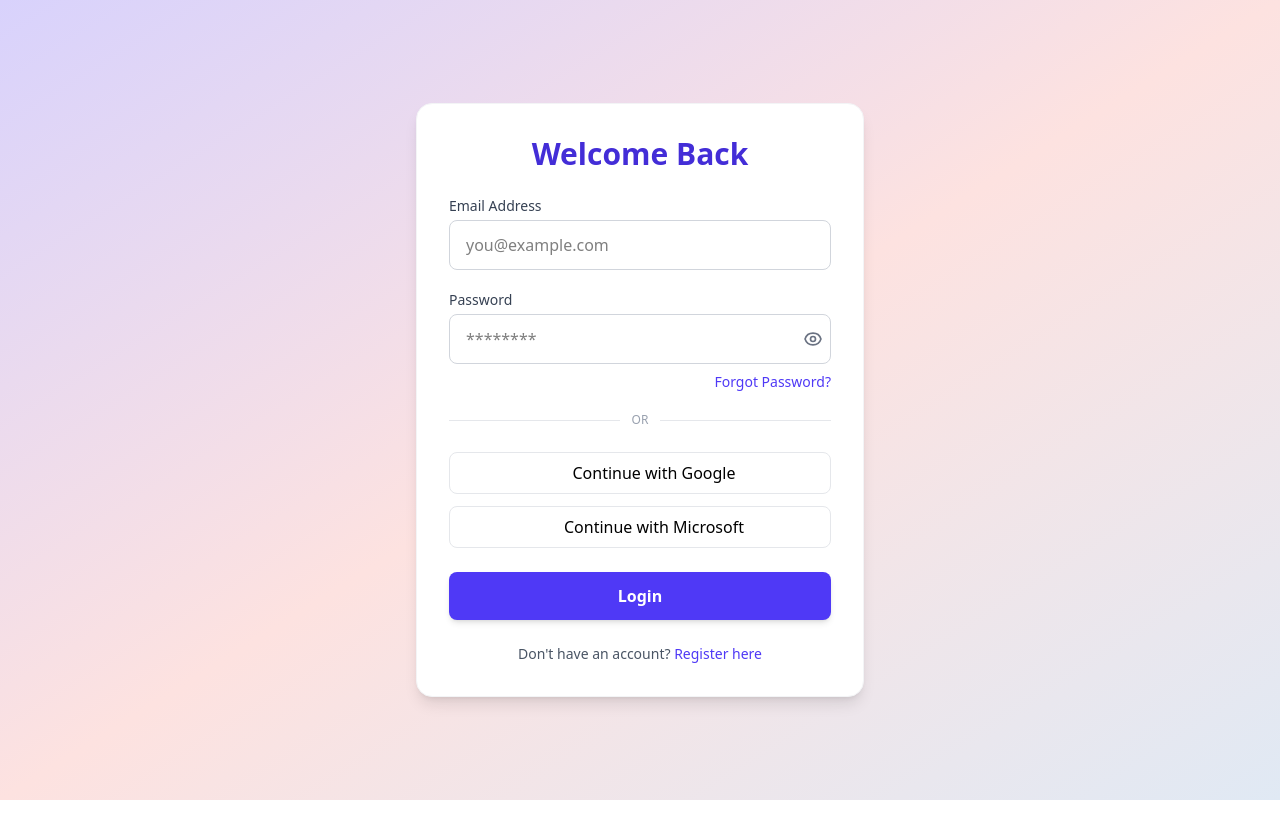
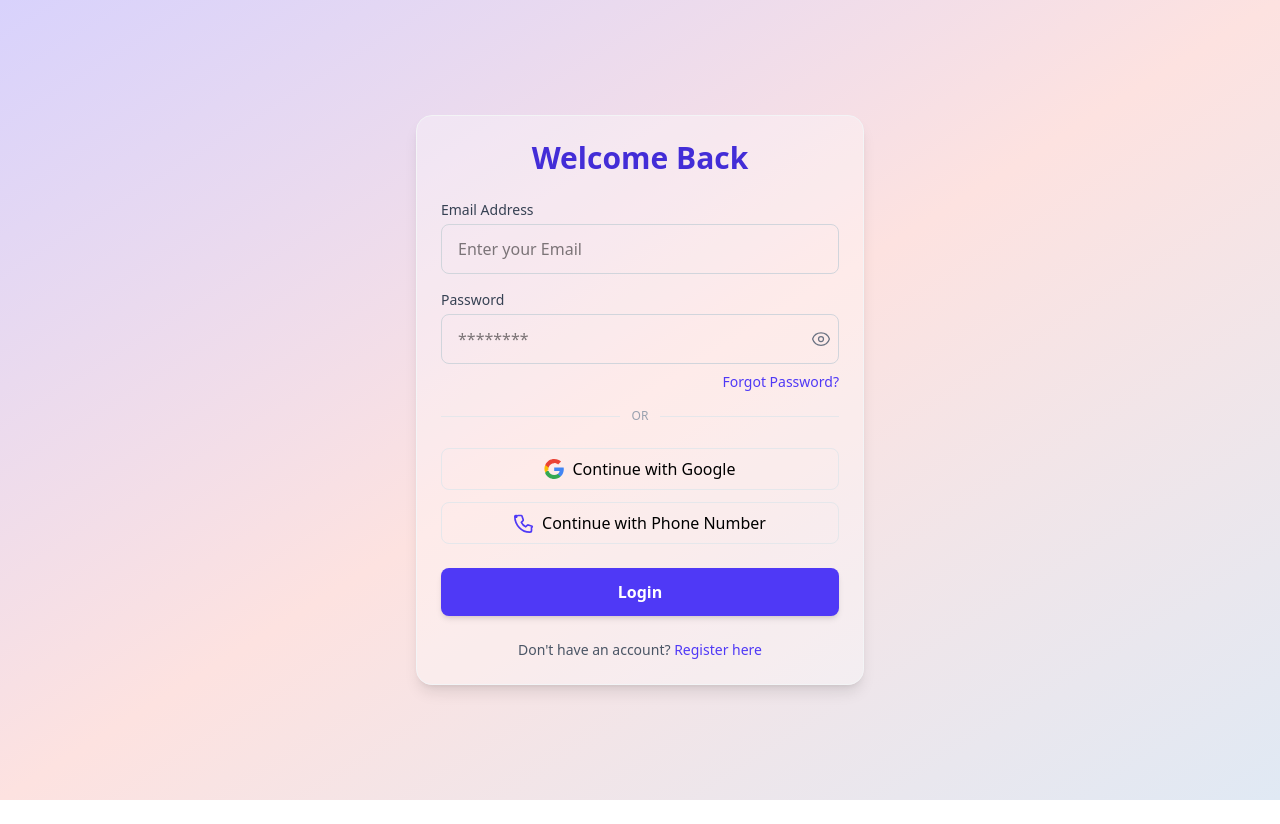
Before and after one commit to md-saad3704/hospital, a React (Vite) app: page /auth in a window 1280 px wide. Built offline with nearby package versions, Linux system fonts and the light colour scheme.

Commit message:
updated auth and landing page

```diff
--- a/package.json
+++ b/package.json
@@ -10,6 +10,7 @@
     "preview": "vite preview"
   },
   "dependencies": {
+    "@heroicons/react": "^2.2.0",
     "@tailwindcss/vite": "^4.1.11",
     "framer-motion": "^12.23.6",
     "react": "^19.1.0",
--- a/src/App.jsx
+++ b/src/App.jsx
@@ -11,7 +11,6 @@ import UserProfile from "./Profile.jsx";
 import "./index.css";
 // import EditProfilePage from "./EditProfile";
 
-// import Register from "./pages/Register";
 
 export default function App() {
   const location = useLocation();
@@ -21,11 +20,7 @@ export default function App() {
       <Routes location={location} key={location.pathname}>
         <Route path="/" element={<Home />} />
         <Route path="/auth" element={<Auth />} />
-        <Route path="/doctors" element={<DoctorList />} />
-        <Route path="/doctor/:id" element={<DoctorProfile />} />
-        <Route path="/profile" element={<UserProfile />} />
-
-        {/* /* <Route path="/register" element={<Register />} /> */}
+        {/* <Route path="/register" element={<Register />} /> */}
       </Routes>
     </AnimatePresence>
   );
--- a/src/pages/Auth.jsx
+++ b/src/pages/Auth.jsx
@@ -1,5 +1,6 @@
-import React, { useState } from "react";
+import { useState } from "react";
 import { motion, AnimatePresence } from "framer-motion";
+import { EyeIcon, EyeSlashIcon } from "@heroicons/react/24/outline";
 
 const transitionVariants = {
   hidden: { opacity: 0, x: 50 },
@@ -23,6 +24,7 @@ export default function Auth() {
     name: "",
     email: "",
     password: "",
+    dob: "", // Added date of birth
   });
   const [errors, setErrors] = useState({});
   const [touched, setTouched] = useState({});
@@ -41,6 +43,10 @@ export default function Auth() {
       error = "Password must be at least 6 characters";
     if (name === "name" && !isLogin && value.trim() === "")
       error = "Please enter your full name";
+    // Date of birth validation
+    if (name === "dob" && !isLogin && value.trim() === "")
+      error = "Please enter your date of birth";
+
     setErrors((prev) => ({ ...prev, [name]: error }));
   };
 
@@ -51,13 +57,17 @@ export default function Auth() {
       newErrors.password = "Password must be at least 6 characters";
     if (!isLogin && formData.name.trim() === "")
       newErrors.name = "Please enter your full name";
+    // Date of birth validation for registration
+    if (!isLogin && formData.dob.trim() === "")
+      newErrors.dob = "Please enter your date of birth";
+
     setErrors(newErrors);
     return Object.keys(newErrors).length === 0;
   };
 
   const handleModeSwitch = (login) => {
     setIsLogin(login);
-    setFormData({ name: "", email: "", password: "" });
+    setFormData({ name: "", email: "", password: "", dob: "" }); // Reset dob
     setErrors({});
     setTouched({});
     setShowPassword(false);
@@ -70,7 +80,7 @@ export default function Auth() {
     setTimeout(() => {
       setLoading(false);
       alert(`${isLogin ? "Logged in" : "Registered"} successfully!`);
-      setFormData((prev) => ({ ...prev, password: "" }));
+      setFormData((prev) => ({ ...prev, password: "" })); // Keep other fields for demo purposes, clear password
     }, 1500);
   };
 
@@ -105,7 +115,7 @@ export default function Auth() {
 
   return (
     <div className="min-h-screen flex items-center justify-center bg-gradient-to-br from-[#D8D2FC] via-[#FDE2E0] to-[#E0E9F4] px-4">
-      <div className="bg-white rounded-2xl shadow-lg p-8 w-full max-w-md border border-gray-100 transition-all duration-300">
+      <div className="bg-white/30 rounded-2xl shadow-lg p-6 w-full max-w-md border border-gray-100 transition-all duration-300">
         {/* Title */}
         <h2 className="text-2xl md:text-3xl font-bold text-center text-indigo-700 mb-6">
           {isLogin ? "Welcome Back" : "Create Your Account"}
@@ -120,7 +130,7 @@ export default function Auth() {
             animate="visible"
             exit="exit"
             onSubmit={handleSubmit}
-            className="space-y-5"
+            className="space-y-4"
             noValidate
             aria-label={isLogin ? "Login Form" : "Registration Form"}
           >
@@ -137,7 +147,7 @@ export default function Auth() {
                   type="text"
                   name="name"
                   id="name"
-                  placeholder="John Doe"
+                  placeholder="Your Full Name"
                   value={formData.name}
                   onChange={handleChange}
                   required
@@ -174,7 +184,7 @@ export default function Auth() {
                 type="email"
                 name="email"
                 id="email"
-                placeholder="you@example.com"
+                placeholder="Enter your Email"
                 autoComplete="username"
                 value={formData.email}
                 onChange={handleChange}
@@ -198,6 +208,43 @@ export default function Auth() {
                 </span>
               )}
             </div>
+
+            {/* Date of Birth (only for register) */}
+            {!isLogin && (
+              <div>
+                <label
+                  htmlFor="dob"
+                  className="block mb-1 text-sm font-medium text-gray-700"
+                >
+                  Date of Birth
+                </label>
+                <input
+                  type="date"
+                  name="dob"
+                  id="dob"
+                  value={formData.dob}
+                  onChange={handleChange}
+                  required
+                  aria-required="true"
+                  aria-invalid={!!errors.dob}
+                  aria-describedby="dob-error"
+                  className={`w-full px-4 py-3 border ${
+                    errors.dob && touched.dob
+                      ? "border-red-400"
+                      : "border-gray-300"
+                  } rounded-lg focus:outline-none focus:ring-2 ${
+                    errors.dob && touched.dob
+                      ? "focus:ring-red-400"
+                      : "focus:ring-indigo-400"
+                  } transition`}
+                />
+                {errors.dob && touched.dob && (
+                  <span id="dob-error" className="text-xs text-red-500 pl-1">
+                    {errors.dob}
+                  </span>
+                )}
+              </div>
+            )}
 
             {/* Password with Show/Hide */}
             <div>
@@ -238,46 +285,17 @@ export default function Auth() {
                   aria-label={showPassword ? "Hide password" : "Show password"}
                 >
                   {showPassword ? (
-                    // Eye-off icon (use heroicons or your own SVG)
-                    <svg
-                      className="h-5 w-5"
-                      fill="none"
-                      stroke="currentColor"
-                      viewBox="0 0 24 24"
-                    >
-                      <path
-                        strokeLinecap="round"
-                        strokeLinejoin="round"
-                        strokeWidth={2}
-                        d="M13.875 18.825A10.05 10.05 0 0112 19c-5.523 0-10-4.477-10-10 0-1.656.41-3.219 1.125-4.575M15 12a3 3 0 01-3 3m6.364-9.364A10.072 10.072 0 0112 3c-2.36 0-4.532.814-6.364 2.364"
-                      />
-                    </svg>
+                    <EyeSlashIcon className="h-5 w-5" />
                   ) : (
-                    // Eye icon
-                    <svg
-                      className="h-5 w-5"
-                      fill="none"
-                      stroke="currentColor"
-                      viewBox="0 0 24 24"
-                    >
-                      <path
-                        strokeLinecap="round"
-                        strokeLinejoin="round"
-                        strokeWidth={2}
-                        d="M15 12a3 3 0 11-6 0 3 3 0 016 0z"
-                      />
-                      <path
-                        strokeLinecap="round"
-                        strokeLinejoin="round"
-                        strokeWidth={2}
-                        d="M2.458 12C3.732 7.943 7.523 5 12 5c4.477 0 8.268 2.943 9.542 7-1.274 4.057-5.065 7-9.542 7-4.477 0-8.268-2.943-9.542-7z"
-                      />
-                    </svg>
+                    <EyeIcon className="h-5 w-5" />
                   )}
                 </button>
               </div>
               {errors.password && touched.password && (
-                <span id="password-error" className="text-xs text-red-500 pl-1">
+                <span
+                  id="password-error"
+                  className="text-xs text-red-500 pl-1"
+                >
                   {errors.password}
                 </span>
               )}
@@ -308,24 +326,50 @@ export default function Auth() {
                 onClick={() => handleSocial("Google")}
                 aria-label="Sign in with Google"
               >
-                <svg className="h-5 w-5" viewBox="0 0 533.5 544.3">
-                  <g>
-                    <path fill="#4285f4" d="M533.5 278.4..." />
-                    {/* use a public SVG icon or an icon library here */}
-                  </g>
+                <svg
+                  className="h-5 w-5"
+                  viewBox="0 0 533.5 544.3"
+                  xmlns="http://www.w3.org/2000/svg"
+                >
+                  <path
+                    d="M533.5 278.4c0-17.4-1.6-34.1-4.6-50.4H272v95.3h147.2c-6.3 33.9-25.1 62.6-53.5 81.8v67.7h86.5c50.6-46.6 81.3-115.3 81.3-194.4z"
+                    fill="#4285F4"
+                  />
+                  <path
+                    d="M272 544.3c72.9 0 134.1-24.2 178.8-65.8l-86.5-67.7c-24.1 16.2-54.8 25.6-92.3 25.6-70.9 0-131-47.9-152.5-112.1H29.7v70.3C74.8 486.2 167.7 544.3 272 544.3z"
+                    fill="#34A853"
+                  />
+                  <path
+                    d="M119.5 324.3c-10.4-30.3-10.4-62.8 0-93.1V160.9H29.7c-32.4 63.7-32.4 139.7 0 203.4l89.8-70z"
+                    fill="#FBBC05"
+                  />
+                  <path
+                    d="M272 107.7c39.6-.6 77.7 14.1 106.4 41.2l79.4-79.4C416.1 24.2 354.9 0 272 0 167.7 0 74.8 58.1 29.7 160.9l89.8 70c21.5-64.2 81.6-112.1 152.5-112.1z"
+                    fill="#EA4335"
+                  />
                 </svg>
                 <span>Continue with Google</span>
               </button>
               <button
                 type="button"
-                className="flex items-center justify-center gap-2 w-full py-2 border border-gray-200 rounded-lg hover:bg-gray-50 transition"
-                onClick={() => handleSocial("GitHub")}
-                aria-label="Sign in with GitHub"
+                className="flex items-center justify-center gap-2 w-full py-2 border border-gray-200 rounded-lg hover:bg-gray-50  transition"
+                onClick={() => handleSocial("Phone")}
+                aria-label="Sign in with Phone Number"
               >
-                <svg className="h-5 w-5" viewBox="0 0 24 24">
-                  <path fill="currentColor" d="M12 0.3C5.4..." />
+                <svg
+                  className="h-5 w-5 text-indigo-600"
+                  fill="none"
+                  viewBox="0 0 24 24"
+                  stroke="currentColor"
+                >
+                  <path
+                    strokeLinecap="round"
+                    strokeLinejoin="round"
+                    strokeWidth={2}
+                    d="M3 5a2 2 0 012-2h3.6a1 1 0 01.94.658l1.518 4.555a1 1 0 01-.217 1.015l-2.017 2.017a11.042 11.042 0 005.292 5.292l2.017-2.017a1 1 0 011.015-.217l4.555 1.518A1 1 0 0121 17.4V21a2 2 0 01-2 2h-.2C9.39 23 1 14.61 1 4.2V4a1 1 0 011-1h1z"
+                  />
                 </svg>
-                <span>Continue with Microsoft</span>
+                <span>Continue with Phone Number</span>
               </button>
             </div>
 
```
Also changed, not shown: src/pages/Home.jsx (+91 -13 lines), 1 other file (tests, documents, lock files or other folders).
